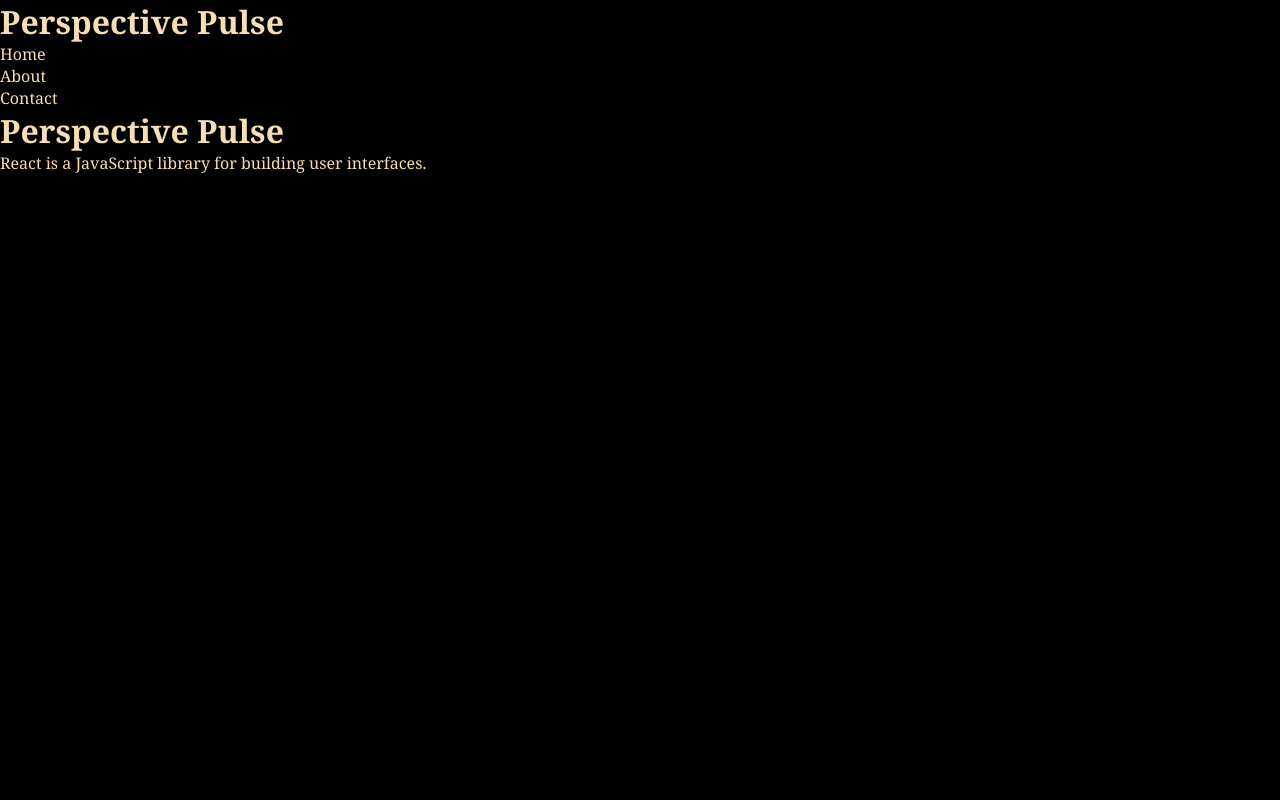
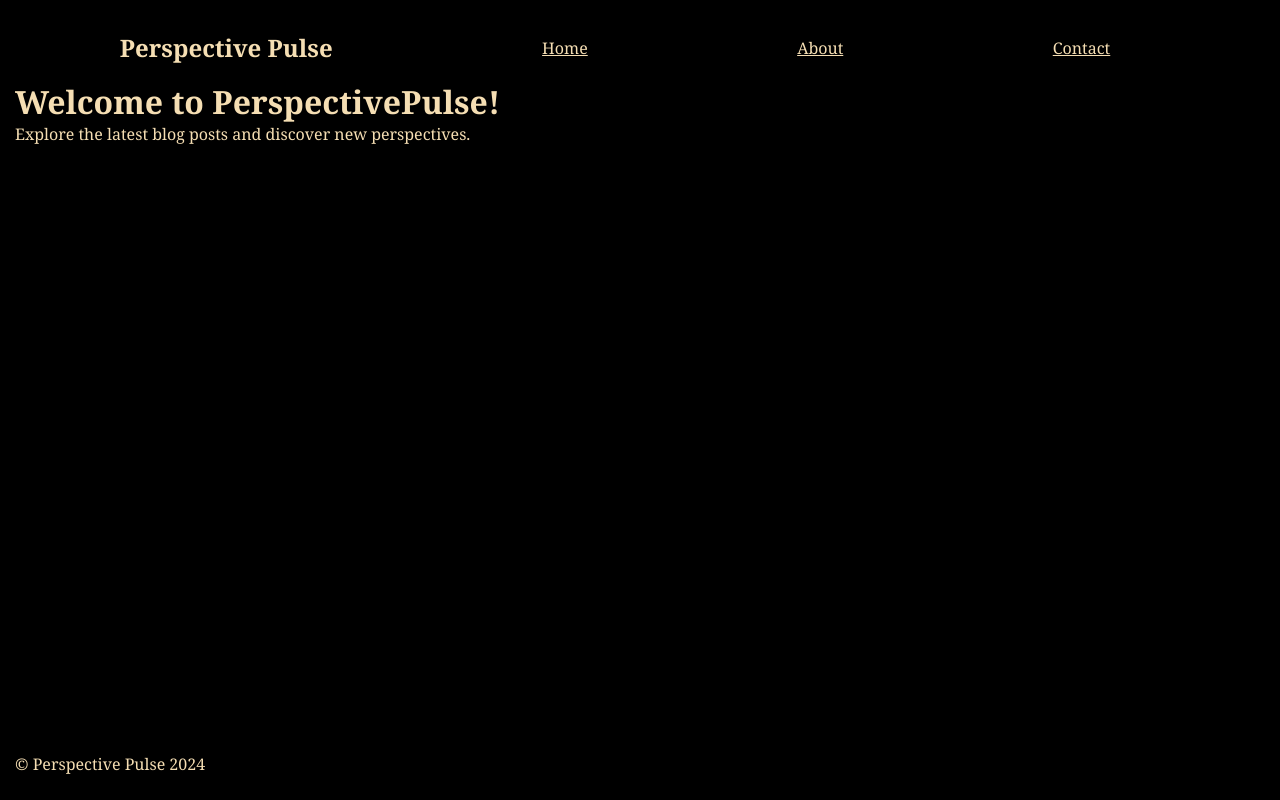
Before and after one commit to muhammadammar33/PerspectivePulse, a React (Create React App) app in the folder frontend/: page / in a window 1280 px wide. Built offline with nearby package versions, Linux system fonts and the light colour scheme.

Commit message:
Frontend continued

```diff
--- a/frontend/package.json
+++ b/frontend/package.json
@@ -8,6 +8,7 @@
     "@testing-library/user-event": "^13.5.0",
     "react": "^18.3.1",
     "react-dom": "^18.3.1",
+    "react-router-dom": "^6.23.1",
     "react-scripts": "5.0.1",
     "web-vitals": "^2.1.4"
   },
--- a/frontend/src/App.js
+++ b/frontend/src/App.js
@@ -1,12 +1,27 @@
-import './App.css';
-import Navbar from './Components/Navbar';
+import styles from './App.module.css';
+import Navbar from './Components/Navbar/Navbar';
+import Footer from './Components/Footer/Footer';
+import Home from './Pages/Home';
+import {BrowserRouter, Routes, Route} from 'react-router-dom';
 
 function App() {
   return (
-    <div>
-      <Navbar />
-      <h1>Perspective Pulse</h1>
-      <p>React is a JavaScript library for building user interfaces.</p>
+    <div className={styles.container}>
+      <BrowserRouter>
+        <div className={styles.layout}>
+          <Navbar />
+          <Routes>
+            <Route path='/' exact element={
+              <div className={styles.home}>
+                <Home />
+              </div>
+              } />
+            <Route path='/about' element={<h1>About</h1>} />
+            <Route path='/contact' element={<h1>Contact</h1>} />
+          </Routes>
+          <Footer />
+        </div>
+      </BrowserRouter>
     </div>
   );
 }
--- /dev/null
+++ b/frontend/src/App.module.css
@@ -0,0 +1,63 @@
+body, html {
+    margin: 0;
+    padding: 0;
+    font-family: Arial, sans-serif;
+}
+
+.container {
+    max-width: 1200px;
+    margin: 15px;
+}
+
+.layout {
+    display: flex;
+    flex-direction: column;
+    min-height: 95vh;
+}
+
+.home {
+    flex: 1;
+}
+
+.header {
+    background-color: #333;
+    color: #fff;
+    padding: 20px;
+}
+
+.header h1 {
+    margin: 0;
+}
+
+.navbar {
+    background-color: #f2f2f2;
+    padding: 10px;
+}
+
+.navbar ul {
+    list-style-type: none;
+    margin: 0;
+    padding: 0;
+}
+
+.navbar li {
+    display: inline-block;
+    margin-right: 10px;
+}
+
+.navbar a {
+    text-decoration: none;
+    color: #333;
+    padding: 5px;
+}
+
+.main-content {
+    margin-top: 20px;
+}
+
+.footer {
+    background-color: #333;
+    color: #fff;
+    padding: 20px;
+    text-align: center;
+}
--- /dev/null
+++ b/frontend/src/Components/Footer/Footer.jsx
@@ -0,0 +1,11 @@
+import React from 'react';
+
+const Footer = () => {
+    return (
+        <footer>
+            <div>&copy; Perspective Pulse 2024</div>
+        </footer>
+    );
+};
+
+export default Footer;
--- a/frontend/src/Components/Navbar.jsx
+++ /dev/null
@@ -1,13 +0,0 @@
-function Navbar() {
-    return (
-        <>
-            <h1>Perspective Pulse</h1>
-            <ul>
-                <li>Home</li>
-                <li>About</li>
-                <li>Contact</li>
-            </ul>
-        </>
-    );
-}
-export default Navbar;
--- /dev/null
+++ b/frontend/src/Components/Navbar/Navbar.jsx
@@ -0,0 +1,17 @@
+import { NavLink } from "react-router-dom";
+import styles from './Navbar.module.css';
+
+function Navbar() {
+    return (
+        <>
+            <nav className={styles.navbar}>
+                <NavLink className={`${styles.logo} ${styles.inactivelink}`}>Perspective Pulse</NavLink>
+                <NavLink>Home</NavLink>
+                <NavLink>About</NavLink>
+                <NavLink>Contact</NavLink>
+            </nav>
+            <div></div>
+        </>
+    );
+}
+export default Navbar;
--- /dev/null
+++ b/frontend/src/Components/Navbar/Navbar.module.css
@@ -0,0 +1,31 @@
+.navbar {
+    display: flex;
+    justify-content: space-around;
+    align-items: center;
+    padding: 1rem 0;
+    background-color: black;
+}
+
+.logo {
+    font-size: 1.5rem;
+    font-weight: bold;
+}
+
+.activelink {
+    color:aqua;
+    font-size: 22px;
+    font-weight: bold;
+}
+
+.inactivelink {
+    text-decoration: none;
+    transition: color 0.3s ease;
+}
+
+.navbar-link:hover {
+    color: #666;
+}
+
+.navbar-link.active {
+    color: #ff0000;
+}
--- /dev/null
+++ b/frontend/src/Pages/Home.jsx
@@ -0,0 +1,13 @@
+import React from 'react';
+
+const Home = () => {
+    return (
+        <div>
+            <h1>Welcome to PerspectivePulse!</h1>
+            <p>Explore the latest blog posts and discover new perspectives.</p>
+            {/* Add your blog post list or any other content here */}
+        </div>
+    );
+};
+
+export default Home;
```
Also changed, not shown: frontend/src/App.css (deleted), 1 other file (tests, documents, lock files or other folders).
